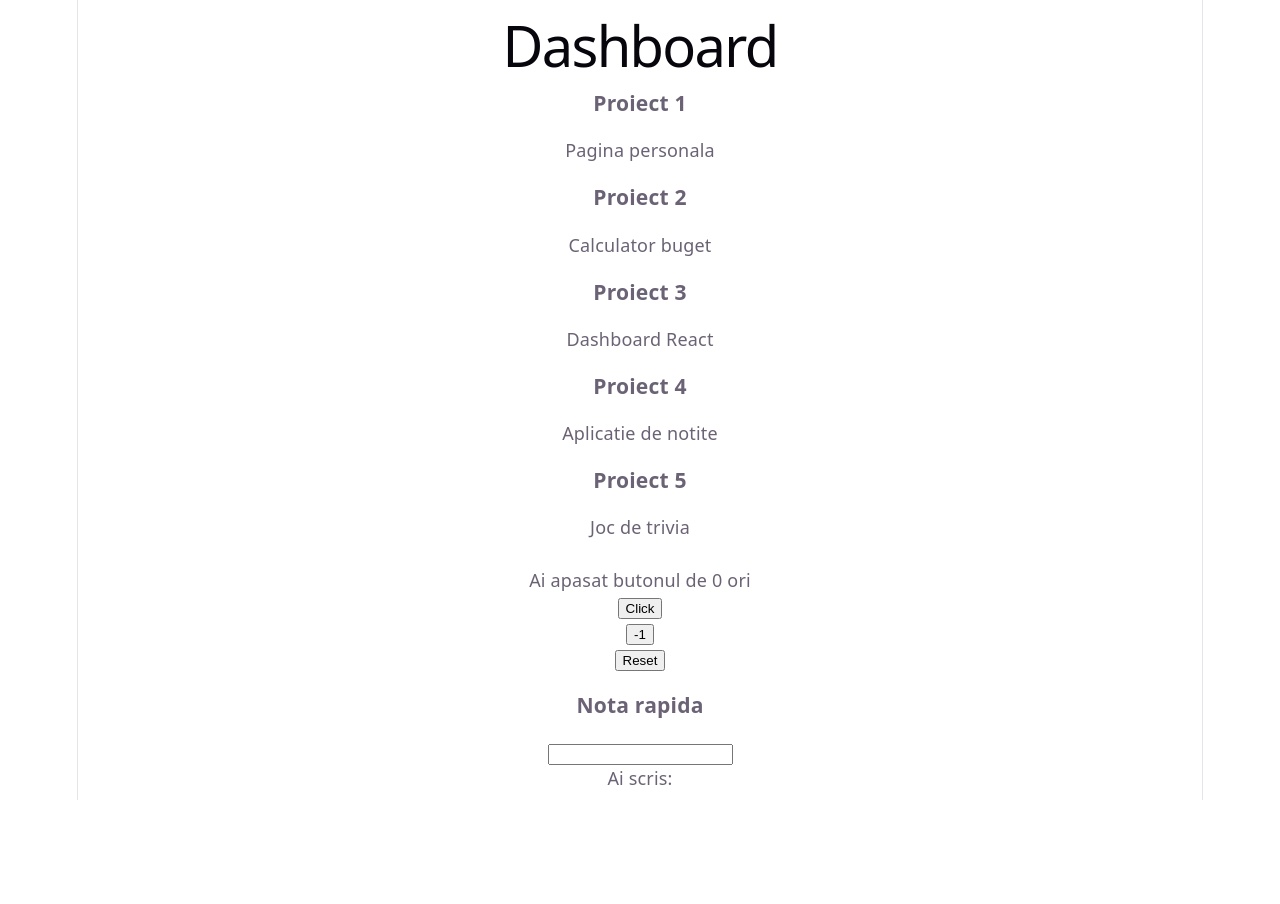
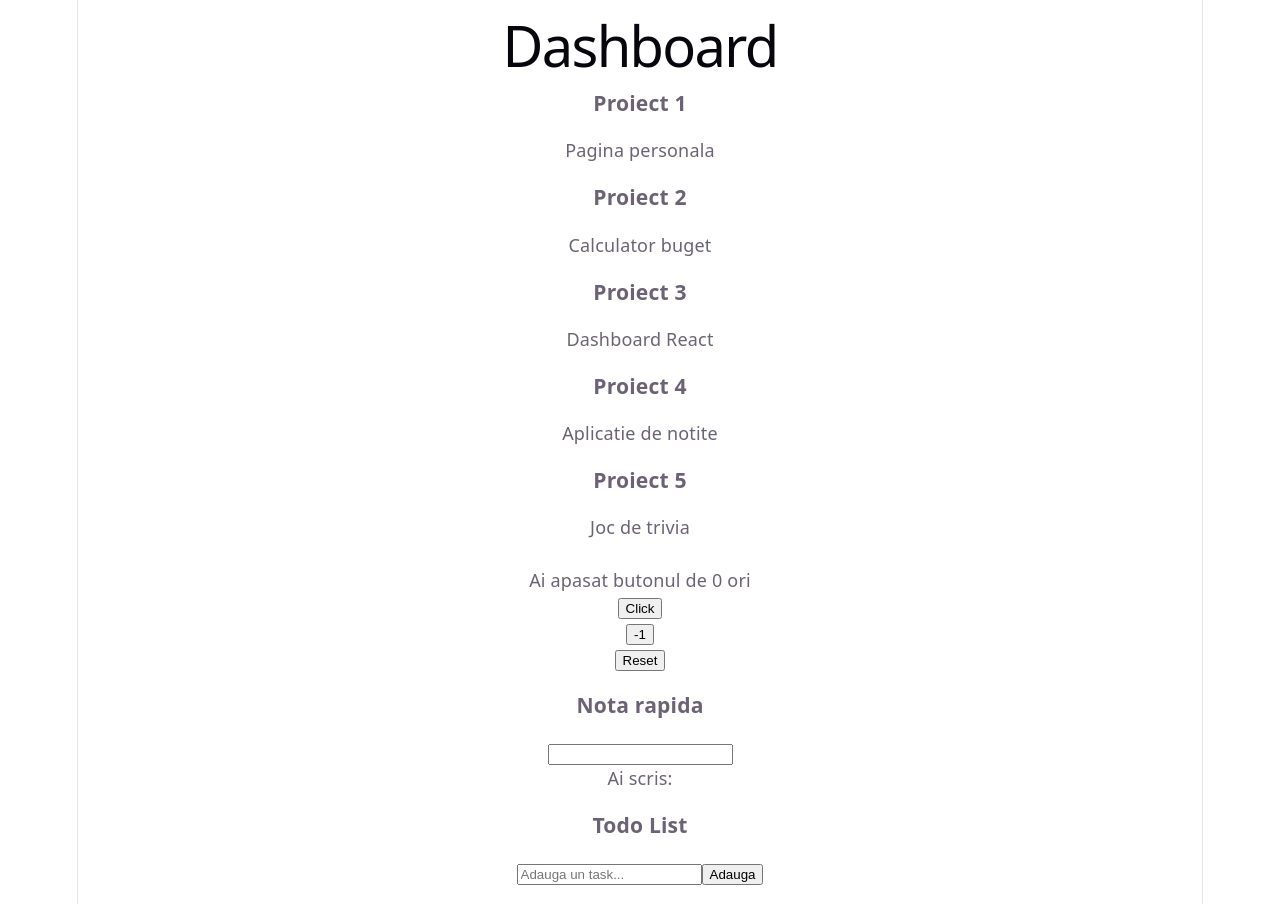
Before and after one commit to AndreiDumitru289/ProgramareWeb, a React (Vite) app: page / in a window 1280 px wide. Before the commit the page ends 800 px from the top, so only its background shows below. Built offline with nearby package versions, Linux system fonts and the light colour scheme.

Commit message:
lab5-ex2

```diff
--- a/src/App.jsx
+++ b/src/App.jsx
@@ -1,5 +1,6 @@
 import Card from './Card';
 import QuickNote from './QuickNote';
+import TodoList from './TodoList';
 import { useState } from 'react';
 
 function App() {
@@ -39,6 +40,7 @@
   <br />
   <button onClick={() => setCount(0)}>Reset</button>
   <QuickNote />
+  <TodoList />
 </div>
 
 );
--- /dev/null
+++ b/src/TodoList.jsx
@@ -0,0 +1,34 @@
+import { useState } from 'react';
+
+function TodoList() {
+  const [todos, setTodos] = useState([]);
+  const [input, setInput] = useState('');
+
+  function handleAdd() {
+    if (input.trim() === '') return;
+    setTodos([...todos, input]);
+    setInput('');
+  }
+
+  return (
+    <div>
+      <h3>Todo List</h3>
+
+      <input
+        value={input}
+        onChange={(e) => setInput(e.target.value)}
+        placeholder="Adauga un task..."
+      />
+
+      <button onClick={handleAdd}>Adauga</button>
+
+      <ul>
+        {todos.map(function(todo, index) {
+          return <li key={index}>{todo}</li>;
+        })}
+      </ul>
+    </div>
+  );
+}
+
+export default TodoList;
```
